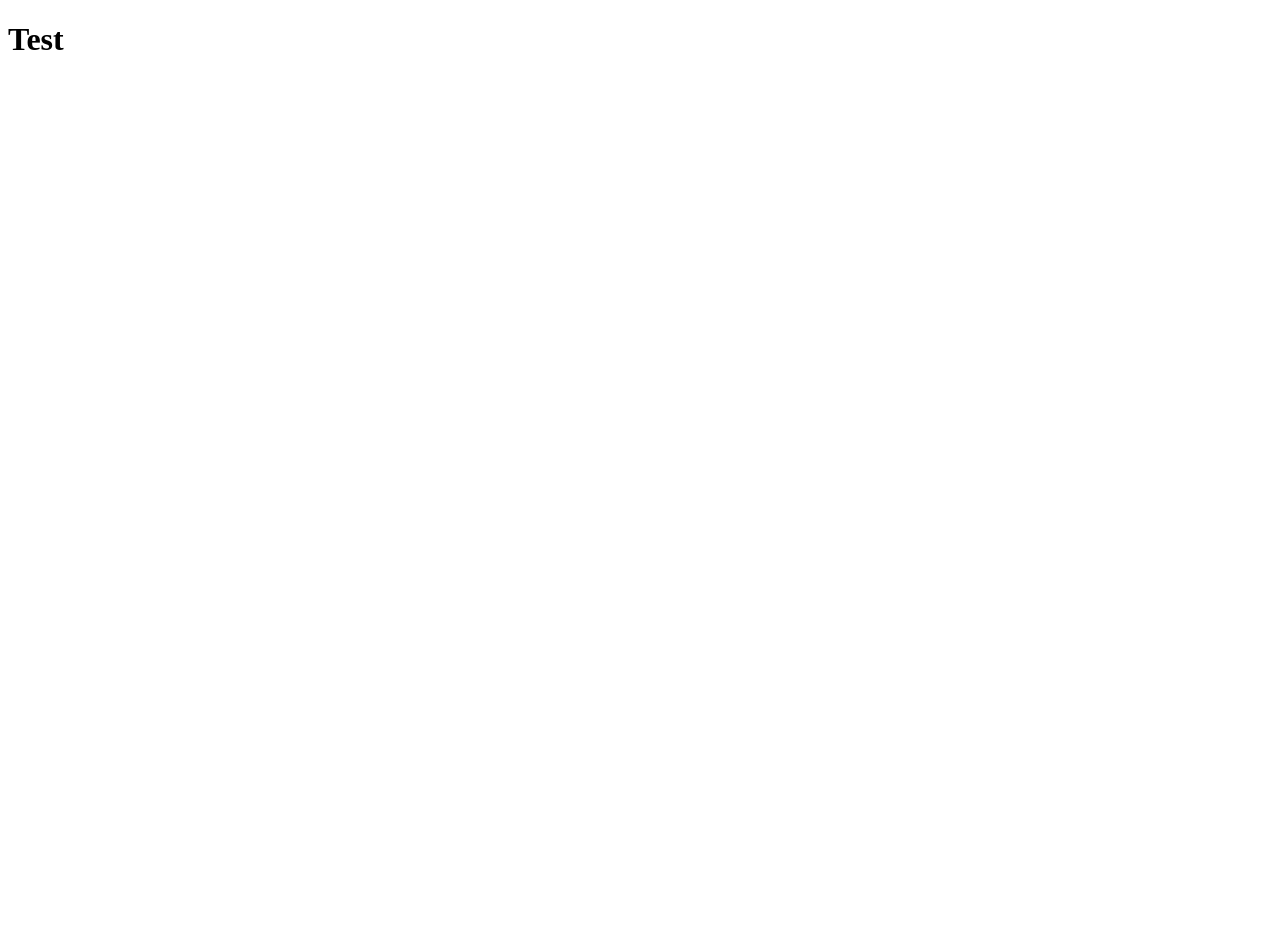
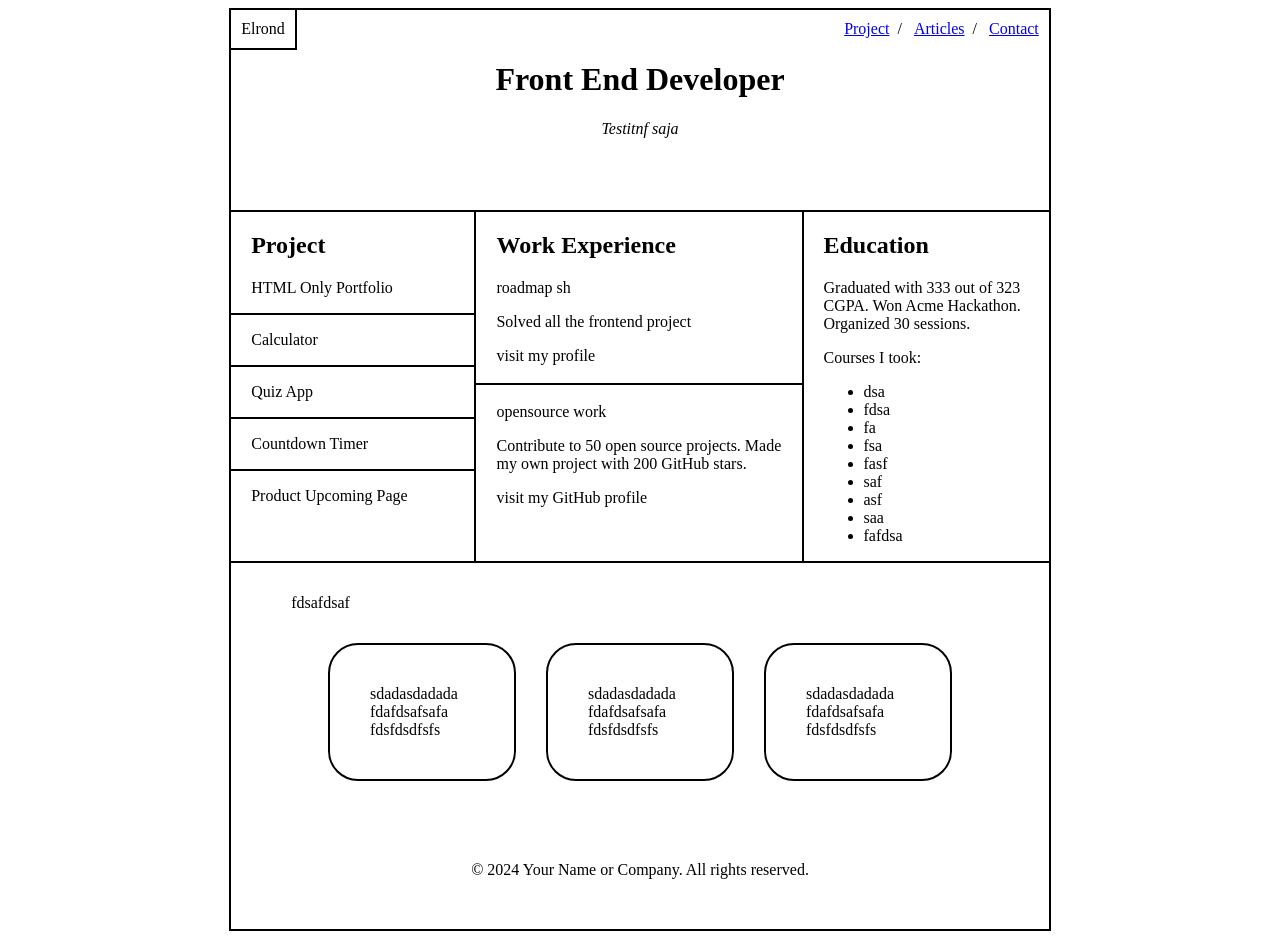
Before and after one commit to elrond098/Basic-HTML-Website, a plain HTML site: page index.html in a window 1280 px wide. Before the commit the page ends 800 px from the top, so only its background shows below. Drawn offline with Linux system fonts and the light colour scheme.

Commit message:
Add interface home page

```diff
--- a/index.html
+++ b/index.html
@@ -1,10 +1,95 @@
 <!DOCTYPE html>
-<html>
-    <head>
-        <title>Basic HTML Website</title>
-    </head>
+<html lang="en-us">
+<head>
+    <title>Basic HTML Website</title>
+    <meta charset="UTF-8">
+    <meta name="keywords" content="HTML, CSS, Roadmap">
+    <meta name="author" content="Elrond">
+    <meta name="viewport" content="width=device-width, initial-scale=1.0">
+    <link rel="stylesheet" href="style.css">
+</head>
 
-    <body>
-        <h1>Test</h1>
-    </body>
+<body>
+    <div class="body">
+        <header>
+            <div class="nav">
+                <div class="name">Elrond</div>
+                <div class="list">
+                    <div><a href="Project.html">Project</a></div>
+                    <div><a href="Articles.html">Articles</a></div>
+                    <div><a href="Contact.html">Contact</a></div>
+                </div>
+            </div>
+            <!-- <img src="@@@@"> -->
+            <div class="title">
+                <h1>Front End Developer</h1>
+                <cite>Testitnf saja</cite>
+            </div>
+        </header>
+
+        <section>
+            <div class="left">
+                <div>
+                    <h1>Project</h1>
+                    <p>HTML Only Portfolio</p>
+                </div>
+                <div><p>Calculator</p></div>
+                <div><p>Quiz App</p></div>
+                <div><p>Countdown Timer</p></div>
+                <div><p>Product Upcoming Page</p></div>
+            </div>
+
+            <div class="mid">
+                <div>
+                    <h1>Work Experience</h1>
+                    <span>roadmap sh</span>
+                    <p>Solved all the frontend project</p>
+                    <span>visit my profile</span>
+                </div>
+                <br>
+                <div>
+                    <br>
+                    <span>opensource work</span>
+                    <br>
+                    <p>Contribute to 50 open source projects. Made my own project with 200 GitHub stars.</p>
+                    <span>visit my GitHub profile</span>
+                </div>
+            </div>
+
+            <div class="right">
+                <div>
+                    <h1>Education</h1>
+                    <p>Graduated with 333 out of 323 CGPA. Won Acme Hackathon. Organized 30 sessions.</p>
+                    <p>Courses I took:</p>
+                    <ul>
+                        <li>dsa</li>
+                        <li>fdsa</li>
+                        <li>fa</li>
+                        <li>fsa</li>
+                        <li>fasf</li>
+                        <li>saf</li>
+                        <li>asf</li>
+                        <li>saa</li>
+                        <li>fafdsa</li>
+                    </ul>
+                </div>
+            </div>
+        </section>
+
+        <article>
+            <p>fdsafdsaf</p>
+            <div class="gird-main">
+                <div class="kiri">sdadasdadada<br>fdafdsafsafa<br>fdsfdsdfsfs</div>
+                <div class="tengah">sdadasdadada<br>fdafdsafsafa<br>fdsfdsdfsfs</div>
+                <div class="kanan">sdadasdadada<br>fdafdsafsafa<br>fdsfdsdfsfs</div>
+            </div>
+        </article>
+
+        <footer>
+            <div>&copy; 2024 Your Name or Company. All rights reserved.</div>
+        </footer>
+
+
+    </div>
+</body>
 </html>
--- a/style.css
+++ b/style.css
@@ -0,0 +1,98 @@
+* {
+    box-sizing: border-box;
+}
+
+header {
+    position: relative;
+    height: 200px;
+}
+
+header .title {
+    text-align: center;
+    padding: 30px 0;
+    width: 300px;
+    margin: auto;
+}
+
+header div .list {
+    display: inline-block;
+    position: absolute;
+    list-style-type: none;
+    padding: 10px;
+    display: grid;
+    grid-template-columns: auto auto auto auto auto;
+    right: 0;
+}
+
+header div .name {
+    padding: 10px;
+    display: inline-block;
+    position: absolute;
+    left: 0;
+    width: auto;
+    border-right: 2px solid black;
+    border-bottom: 2px solid black;
+}
+
+
+header div .list div {display: inline-block;}
+
+section {
+    display: grid;
+    grid-template-columns: 30% 40% 30%;
+}
+
+div.left,
+div.mid {
+    border-right: 2px solid black;
+}
+
+div.left div,
+div.mid div,
+div.right div {
+    border-top: 2px solid black;
+    padding-left: 20px;
+}
+
+div.body {
+    width: 65%;
+    margin: auto;
+    border: 2px solid black;
+}
+
+.list div+div:before {
+    padding: 8px;
+    color: black;
+    content: "/\00a0";
+}
+
+article div.gird-main {
+    display: grid;
+    grid-template-columns: 23% 23% 23%;
+    /* justify-content: space-between; */
+    justify-content: center;
+    column-gap: 30px;
+    margin: auto;
+    width: 100%;
+
+}
+article div div {
+    border: 2px solid black;
+    border-radius: 30px;
+    padding: 40px;
+}
+article {
+    border-top: 2px solid black;
+    height: 300px;
+}
+article p {
+    padding: 15px 0 15px 60px;
+
+}
+
+footer div {
+    text-align: center;
+    width: 400px;
+    margin: auto;
+    padding-bottom: 50px;
+}
```
Also changed, not shown: Articles.html (added), Contact.html (added), Project.html (added).
